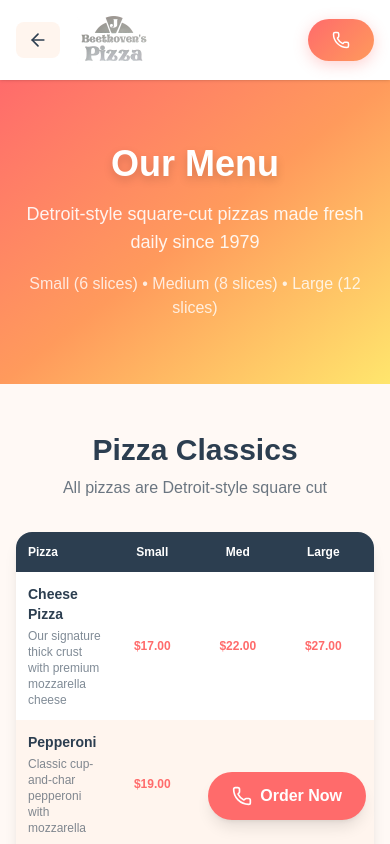
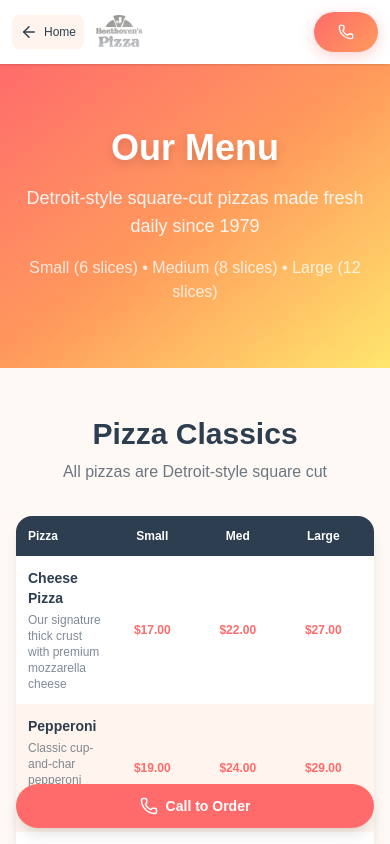
Before and after one commit to AlxM1/beethoven-pizza, a Next.js app: page /menu in a window 390 px wide. Shown: the top 844 px of the page. Built offline with nearby package versions, Linux system fonts and the light colour scheme.

Commit message:
Sandbox autosave

```diff
--- a/src/app/menu/page.tsx
+++ b/src/app/menu/page.tsx
@@ -90,28 +90,29 @@ export default function MenuPage() {
     <main className="min-h-screen bg-[#FFF9F5]">
       {/* Header */}
       <header className="bg-white shadow-sm sticky top-0 z-50">
-        <div className="max-w-7xl mx-auto px-4 py-3 flex items-center justify-between">
-          <div className="flex items-center gap-4">
+        <div className="max-w-7xl mx-auto px-3 md:px-4 py-3 flex items-center justify-between gap-2">
+          <div className="flex items-center gap-2 md:gap-4 min-w-0">
             <Link
               href="/"
-              className="flex items-center gap-2 text-[#2C3E50] hover:text-[#FF6B6B] transition-colors font-medium bg-[#FFF5EE] px-3 py-2 rounded-lg"
+              className="flex items-center gap-1.5 md:gap-2 text-[#2C3E50] hover:text-[#FF6B6B] transition-colors font-medium bg-[#FFF5EE] px-2 md:px-3 py-2 rounded-lg flex-shrink-0 text-sm md:text-base"
             >
-              <ArrowLeft size={20} />
-              <span className="hidden sm:inline">Home</span>
+              <ArrowLeft size={18} className="md:w-5 md:h-5" />
+              <span className="text-xs sm:text-sm md:text-base">Home</span>
             </Link>
-            <Link href="/" className="flex items-center">
+            <Link href="/" className="flex items-center min-w-0">
               <Image
                 src="/images/logo.png"
                 alt="J. Beethoven's Pizza"
-                width={160}
-                height={70}
-                className="h-14 md:h-16 w-auto object-contain"
+                width={140}
+                height={60}
+                className="h-10 sm:h-12 md:h-14 lg:h-16 w-auto object-contain"
               />
             </Link>
           </div>
-          <a href="tel:604-858-7766" className="btn-primary flex items-center gap-2">
-            <Phone size={18} />
-            <span className="hidden sm:inline">Call to Order</span>
+          <a href="tel:604-858-7766" className="btn-primary flex items-center gap-1.5 md:gap-2 text-sm md:text-base px-3 md:px-4 py-2 md:py-3 flex-shrink-0">
+            <Phone size={16} className="md:w-5 md:h-5" />
+            <span className="hidden xs:inline">Call</span>
+            <span className="hidden sm:inline">to Order</span>
           </a>
         </div>
       </header>
@@ -349,33 +350,33 @@ export default function MenuPage() {
 
         {/* Beverages & Extras */}
         <section className="mb-12">
-          <div className="grid md:grid-cols-2 gap-6">
+          <div className="grid md:grid-cols-2 gap-4 md:gap-6">
             {/* Beverages */}
-            <div className="bg-white rounded-2xl shadow-lg p-6">
-              <h2 className="text-2xl font-bold text-[#2C3E50] mb-4">Beverages</h2>
-              <div className="space-y-3">
+            <div className="bg-white rounded-2xl shadow-lg p-4 md:p-6">
+              <h2 className="text-xl md:text-2xl font-bold text-[#2C3E50] mb-4">Beverages</h2>
+              <div className="space-y-2 md:space-y-3">
                 {menuData.beverages.map((item) => (
-                  <div key={item.name} className="flex justify-between items-center py-2 border-b border-gray-100 last:border-0">
+                  <div key={item.name} className="flex justify-between items-center py-2 border-b border-gray-100 last:border-0 text-sm md:text-base">
                     <span className="text-[#2C3E50]">{item.name}</span>
                     <span className="font-bold text-[#FF6B6B]">{item.price}</span>
                   </div>
                 ))}
               </div>
               <div className="mt-4 p-3 bg-[#FFE66D]/20 rounded-xl text-center">
-                <p className="text-[#2C3E50] font-semibold">Licensed - Beer & Wine Available</p>
+                <p className="text-[#2C3E50] font-semibold text-sm md:text-base">Licensed - Beer & Wine Available</p>
               </div>
             </div>
 
             {/* Extras */}
-            <div className="bg-white rounded-2xl shadow-lg p-6">
-              <h2 className="text-2xl font-bold text-[#2C3E50] mb-4">Extras</h2>
+            <div className="bg-white rounded-2xl shadow-lg p-4 md:p-6">
+              <h2 className="text-xl md:text-2xl font-bold text-[#2C3E50] mb-4">Extras</h2>
               <div className="space-y-3">
                 {menuData.extras.map((item) => (
-                  <div key={item.name} className="flex justify-between items-center py-2 border-b border-gray-100 last:border-0">
-                    <div>
+                  <div key={item.name} className="flex justify-between items-start py-2 border-b border-gray-100 last:border-0 text-sm md:text-base">
+                    <div className="flex-1 pr-2">
                       <span className="text-[#2C3E50]">{item.name}</span>
                       {item.description && (
-                        <p className="text-sm text-[#2C3E50]/60">{item.description}</p>
+                        <p className="text-xs md:text-sm text-[#2C3E50]/60 mt-1">{item.description}</p>
                       )}
                     </div>
                     <span className="font-bold text-[#4ECDC4]">{item.price}</span>
@@ -405,10 +406,10 @@ export default function MenuPage() {
       {/* Floating Order Button */}
       <a
         href="tel:604-858-7766"
-        className="fixed bottom-6 right-6 bg-[#FF6B6B] hover:bg-[#FF5252] text-white font-bold px-6 py-3 rounded-full shadow-lg flex items-center gap-2 lg:hidden z-50 transition-colors"
+        className="fixed bottom-4 left-4 right-4 lg:bottom-6 lg:right-6 lg:left-auto lg:w-auto bg-[#FF6B6B] hover:bg-[#FF5252] text-white font-bold px-4 md:px-6 py-3 md:py-4 rounded-full shadow-lg flex items-center justify-center gap-2 lg:hidden z-50 transition-colors text-sm md:text-base"
       >
-        <Phone size={20} />
-        <span>Order Now</span>
+        <Phone size={18} className="md:w-5 md:h-5" />
+        <span>Call to Order</span>
       </a>
 
       {/* Footer */}
```
